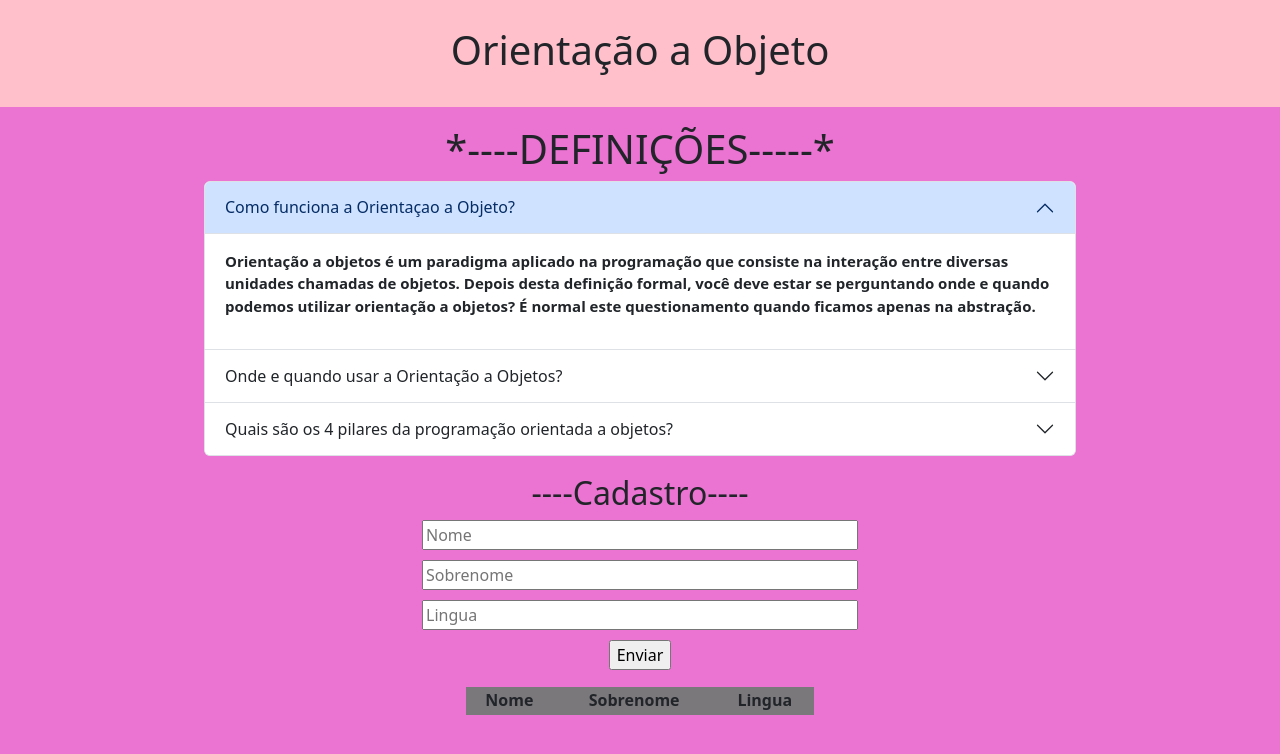
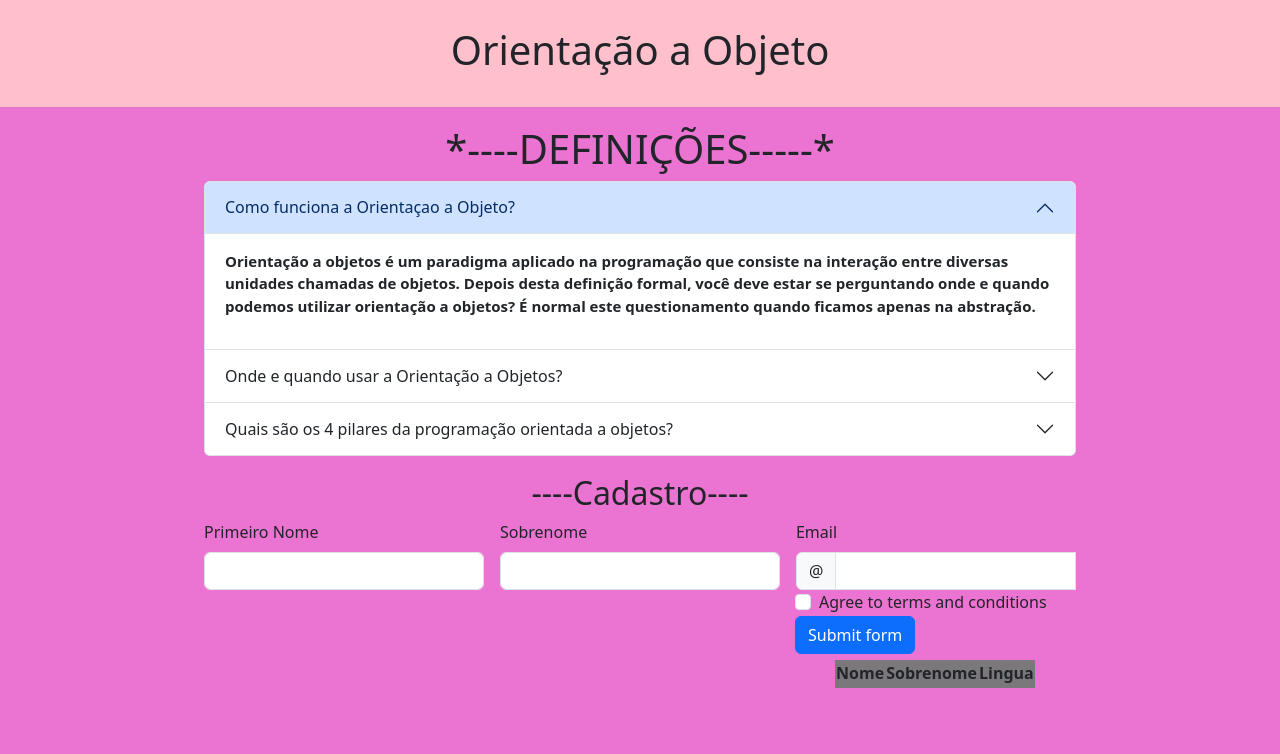
Before and after one commit to agathalouzada/IW2, a plain HTML site: page orientacao/index.html in a window 1280 px wide. Drawn offline with nearby package versions, Linux system fonts and the light colour scheme.

Commit message:
Add files via upload

```diff
--- a/orientacao/index.html
+++ b/orientacao/index.html
@@ -71,14 +71,47 @@
                 <div class="titulo">
                     <h2>----Cadastro----</h2>
                 </div>
-                <div class="formulario">
-                    <form action="" id="personForm" class="person_form">
-                        <input type="text" name="firstName" id="firstName" class="item_form" placeholder="Nome">
-                        <input type="text" name="lastName" id="lastName" class="item_form" placeholder="Sobrenome">
-                        <input type="text" name="language" id="language" class="item_form" placeholder="Lingua">
-                        <input type="submit" value="Enviar" name="submit" onclick="e()" class="button_form">
-                    </form>
-                </div>
+                <form class="row g-3 needs-validation" novalidate>
+                    <div class="col-md-4">
+                      <label for="validationCustom01" class="form-label">Primeiro Nome</label>
+                      <input type="text" class="form-control" id="validationCustom01" value="" required>
+                      <div class="valid-feedback">
+                        -------
+                      </div>
+                    </div>
+                    <div class="col-md-4">
+                      <label for="validationCustom02" class="form-label">Sobrenome</label>
+                      <input type="text" class="form-control" id="validationCustom02" value="" required>
+                      <div class="valid-feedback">
+                        ------
+                      </div>
+                    </div>
+                    <div class="col-md-4">
+                      <label for="validationCustomUsername" class="form-label">Email</label>
+                      <div class="input-group has-validation">
+                        <span class="input-group-text" id="inputGroupPrepend">@</span>
+                        <input type="text" class="form-control" id="validationCustomUsername" aria-describedby="inputGroupPrepend" required>
+                        <div class="invalid-feedback">
+                          email
+                        </div>
+
+
+
+                    <div class="col-12">
+                      <div class="form-check">
+                        <input class="form-check-input" type="checkbox" value="" id="invalidCheck" required>
+                        <label class="form-check-label" for="invalidCheck">
+                          Agree to terms and conditions
+                        </label>
+                        <div class="invalid-feedback">
+                          You must agree before submitting.
+                        </div>
+                      </div>
+                    </div>
+                    <div class="col-12">
+                      <button class="btn btn-primary" type="submit">Submit form</button>
+                    </div>
+                  </form>
                 <div class="resultado_">
                     <table class="resultado" id="textContent">
                         <tr>
```
Also changed, not shown: 1 other file.
